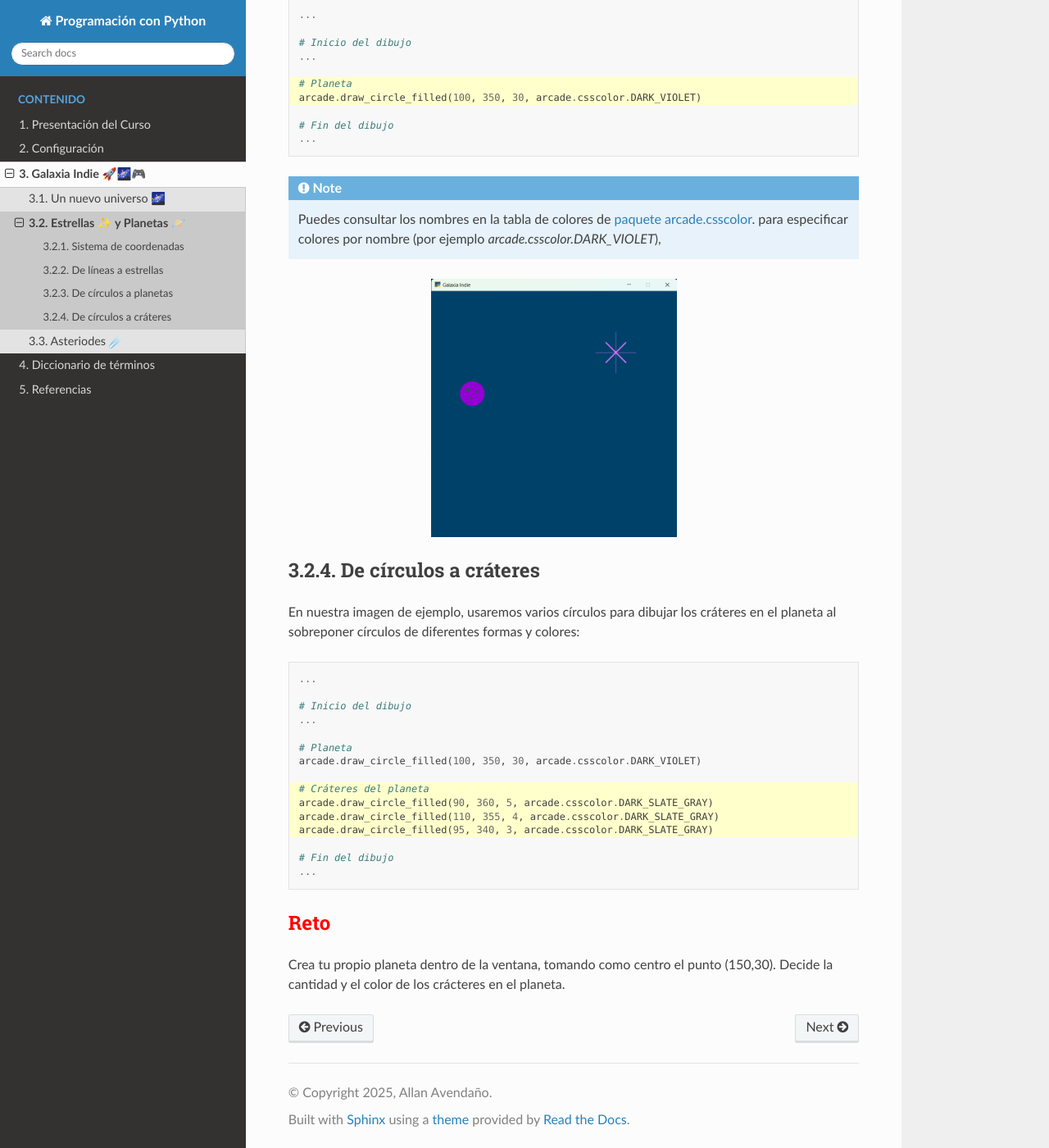
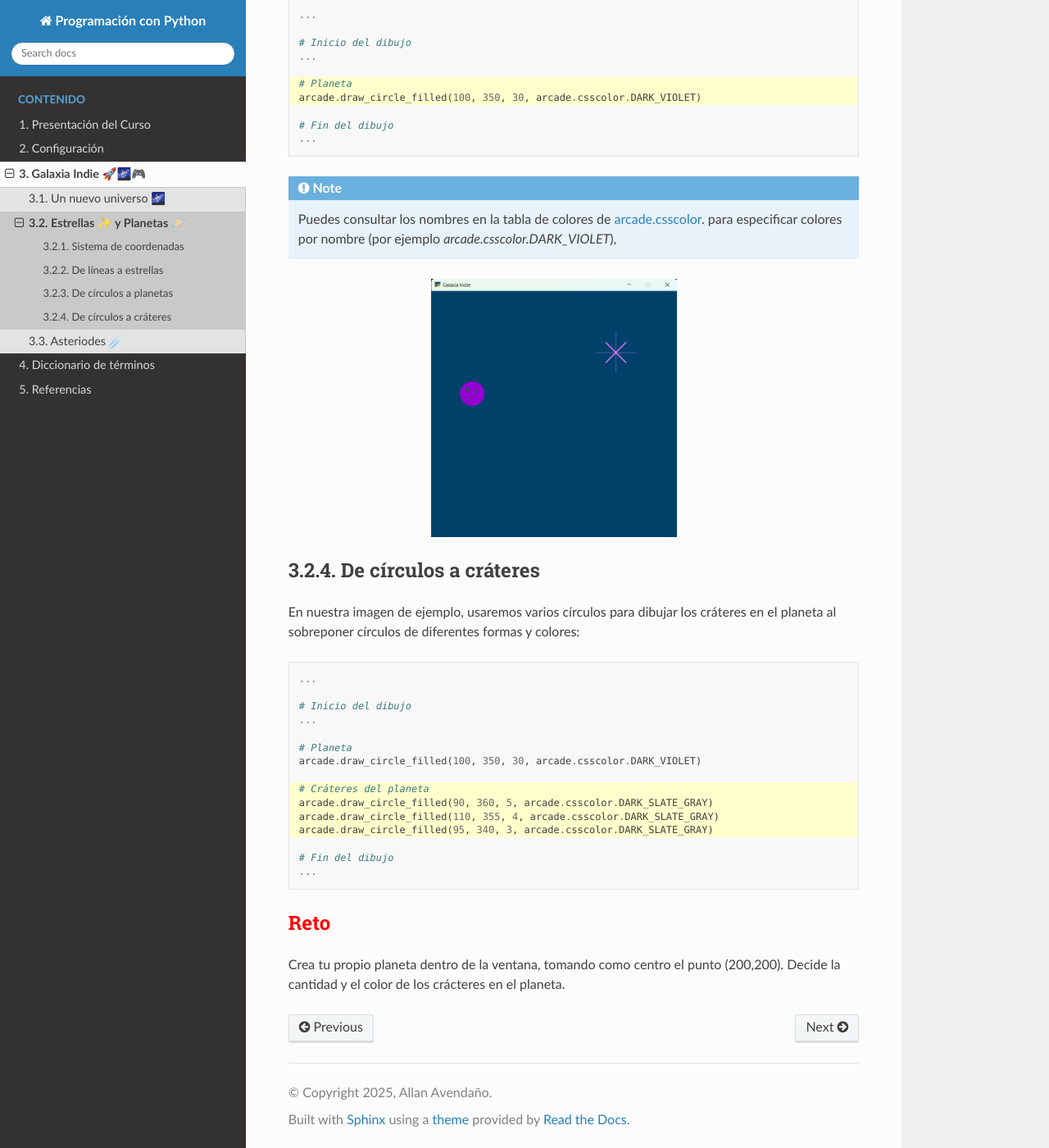
Before and after one commit to aavendan/programacion-python, a Sphinx documentation site: the page built from docs/source/sesiones/sesion02.rst, in a window 1280 px wide and 1400 px high, scrolled down 2503 px. Shown: the whole window at 82% size. Built offline with Sphinx 7.4.7 and the Read the Docs theme 3.1.0, drawn with Linux system fonts in a browser that asks for light colours.

Commit message:
# Planeta en (200,200)

```diff
--- a/docs/source/sesiones/sesion02.rst
+++ b/docs/source/sesiones/sesion02.rst
@@ -126,7 +126,7 @@ En nuestra imagen de ejemplo, usaremos un círculo para dibujar un planeta:
 
     Puedes consultar los nombres en la
     tabla de colores de
-    `paquete arcade.csscolor <https://api.arcade.academy/en/latest/api_docs/arcade.csscolor.html>`_.
+    `arcade.csscolor <https://api.arcade.academy/en/latest/api_docs/arcade.csscolor.html>`_.
     para especificar colores por nombre (por
     ejemplo `arcade.csscolor.DARK_VIOLET`),
 
@@ -164,14 +164,14 @@ cráteres en el planeta al sobreponer círculos de diferentes formas y colores:
   :class: mi-clase-css
 
 Crea tu propio planeta dentro de la ventana, tomando como centro el
-punto (150,30). Decide la cantidad y el color de los crácteres en el planeta.
+punto (200,200). Decide la cantidad y el color de los crácteres en el planeta.
 
 .. admonition:: Pista
   :collapsible: closed
 
   .. code-block:: python
 
-    # Reto
+    # Planeta en (200,200)
     # Planeta Gris
     arcade.draw_circle_filled(200, 200, 15, arcade.csscolor.GRAY)
 
```
